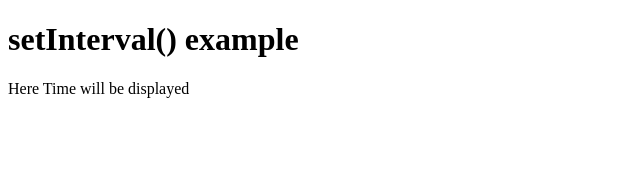
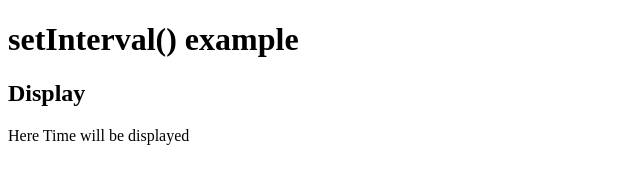
Before and after one commit to Prasannagondhi/Assignments, a plain HTML site: page index.html in a window 1280 px wide. Shown: the whole page, without its empty margins (0-640 px from the left). Drawn offline with Linux system fonts and the light colour scheme.

Commit message:
Add files via upload

```diff
--- a/index.html
+++ b/index.html
@@ -4,6 +4,7 @@
 <title> DOM example</title></head>
 <body>
     <h1>setInterval() example</h1>
+    <h2>Display</h2>
     <pid='p1'>Here Time will be displayed</p>
     <script>
     setInterval(showTime,1000);
```
